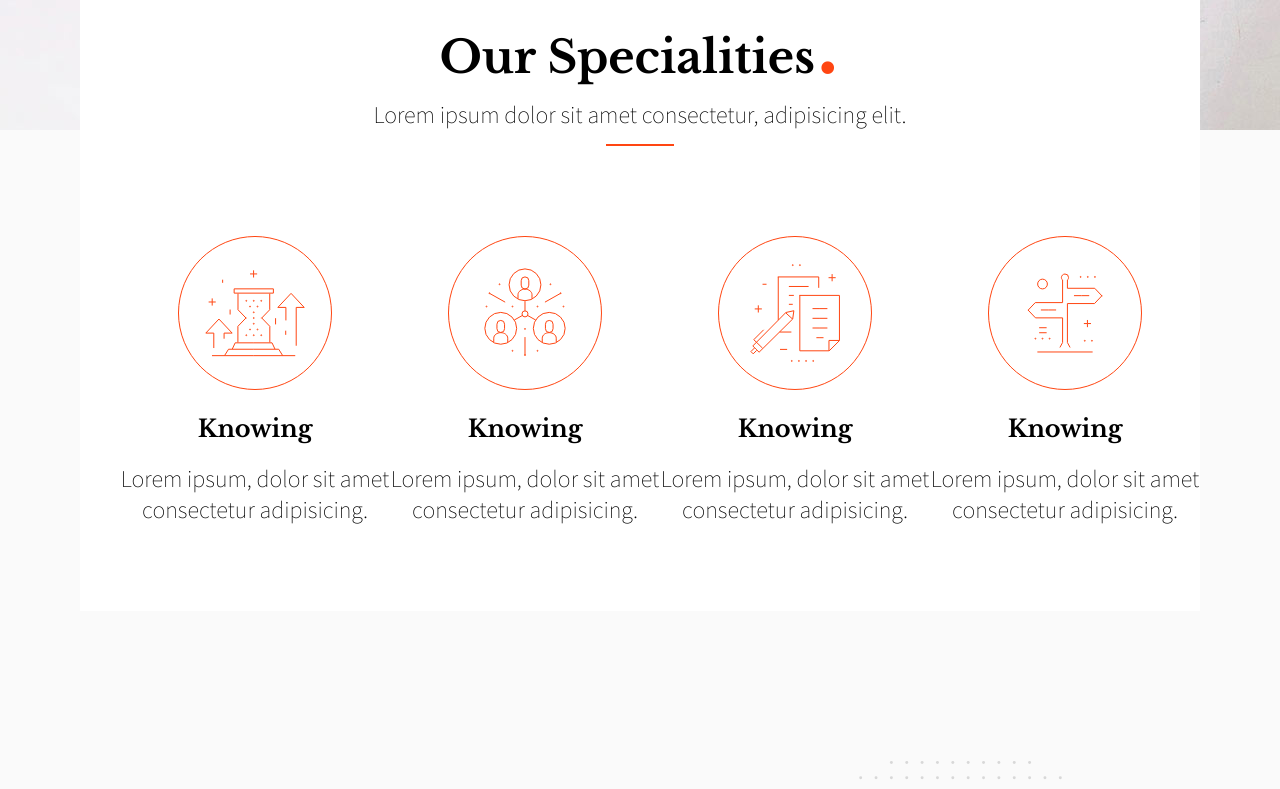
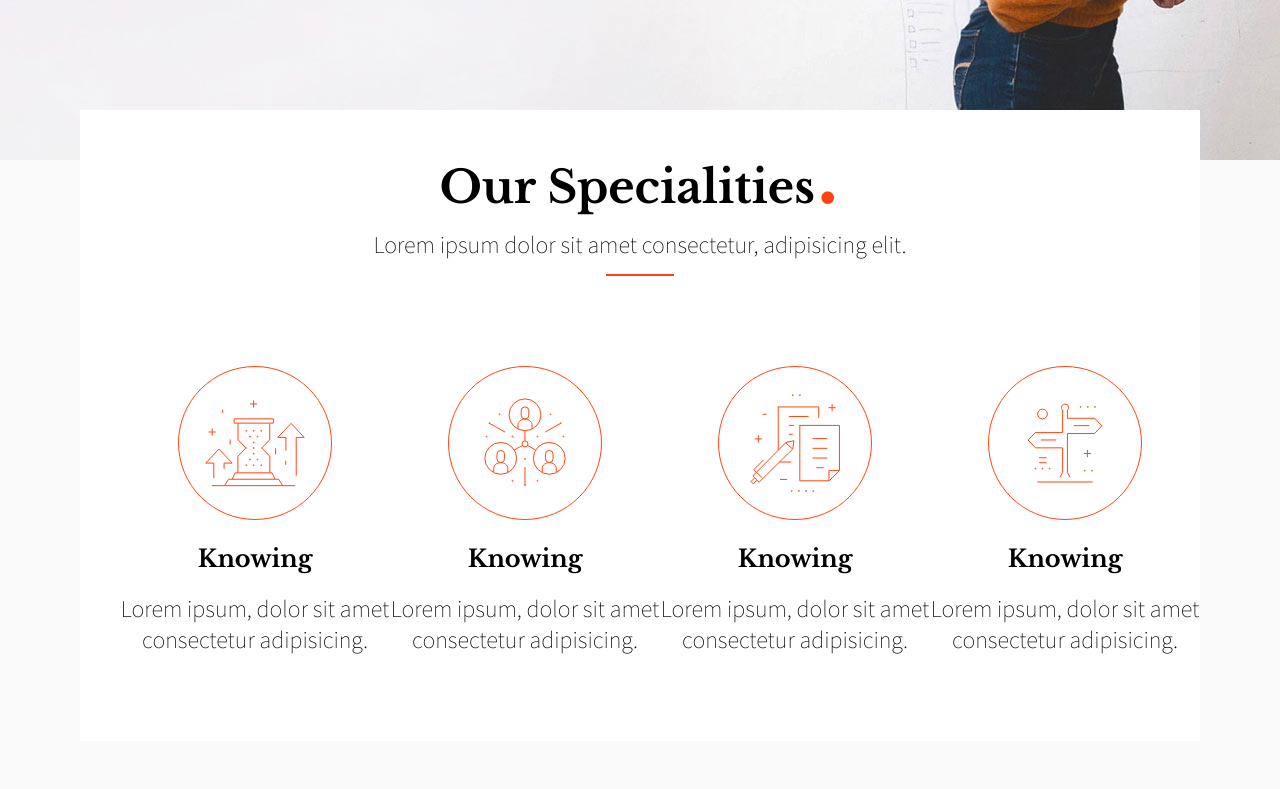
Before and after one commit to ArrobbioUmberto/proj-html-vuejs, a Vue app: page / in a window 1280 px wide. Shown: the part 640-1429 px from the top of the page. Built offline with nearby package versions, Linux system fonts and the light colour scheme.

Commit message:
DELETE inline style margin

```diff
--- a/src/App.vue
+++ b/src/App.vue
@@ -21,7 +21,7 @@ export default {
     <Navbar></Navbar>
     <Hero></Hero>
   </header>
-  <main style="margin-top:-30px">
+  <main>
     <section class="specialities">
       <Specialties></Specialties>
       <Bickford></Bickford>
@@ -62,5 +62,6 @@ header {
 
 .specialities {
   background-color: #fafafa;
+  padding: 100px 0;
 }
 </style>
```
